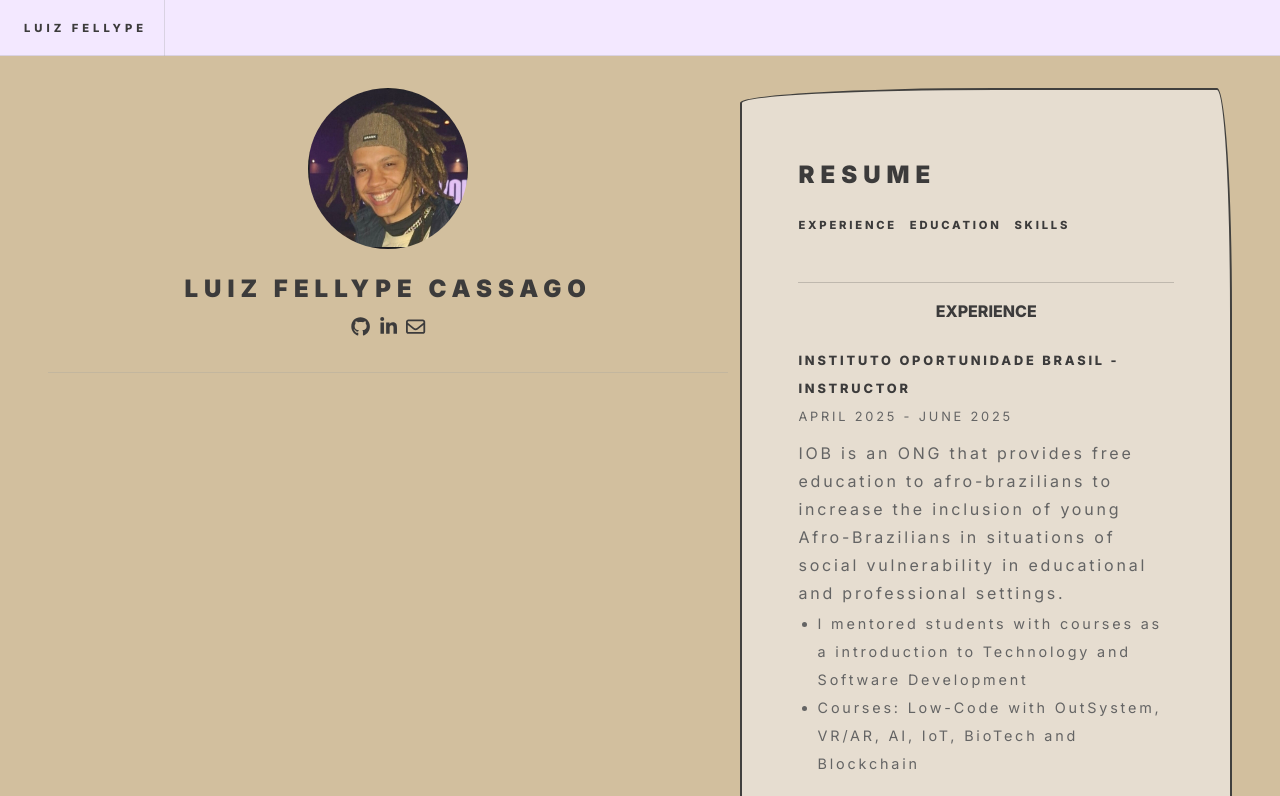
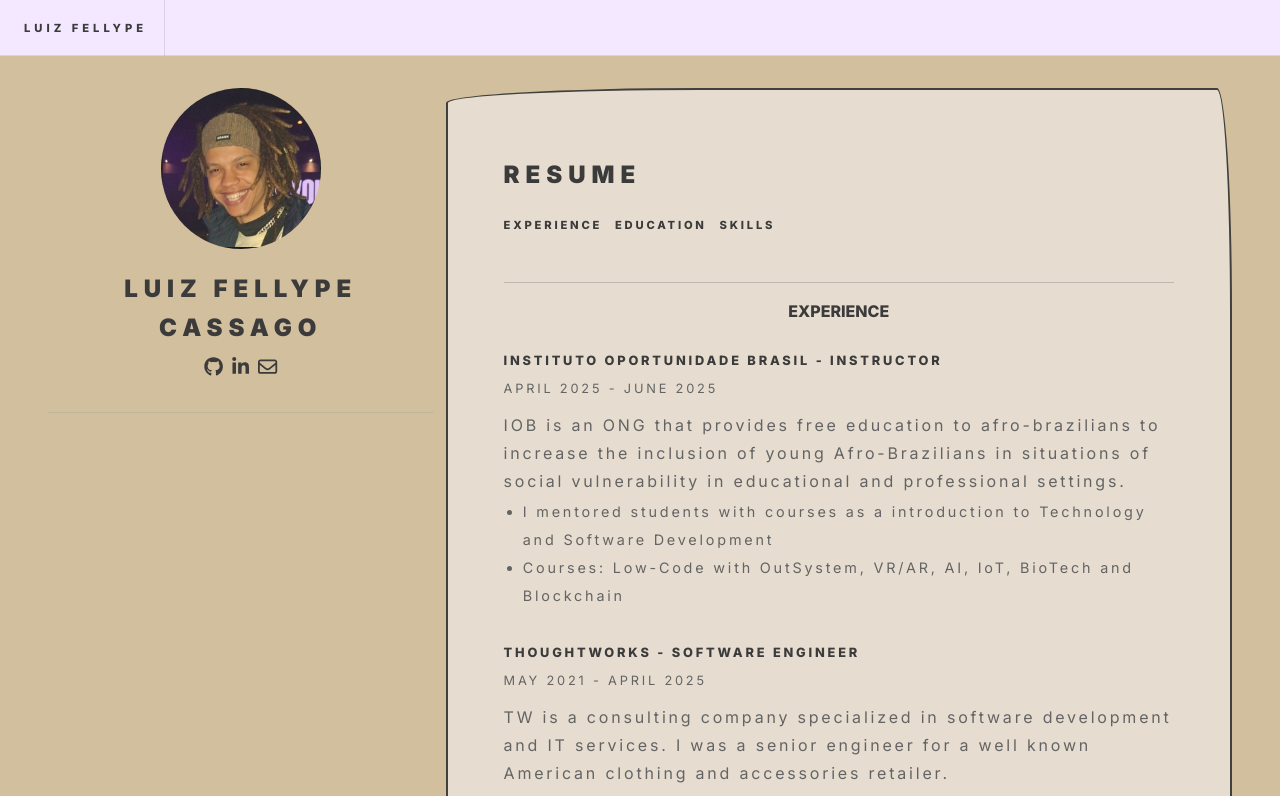
Before and after one commit to LuizFellype/personal-site, a Next.js app: page / in a window 1280 px wide. Shown: the top 796 px of the page. Built offline with nearby package versions, Linux system fonts and the light colour scheme.

Commit message:
fix: sidebar width

```diff
--- a/app/globals.css
+++ b/app/globals.css
@@ -87,10 +87,6 @@ body {
   }
 }
 
-
-#sidebar {
-  width: 100%;
-}
 
 #sidebar #intro {
   text-align: -webkit-center;
```
